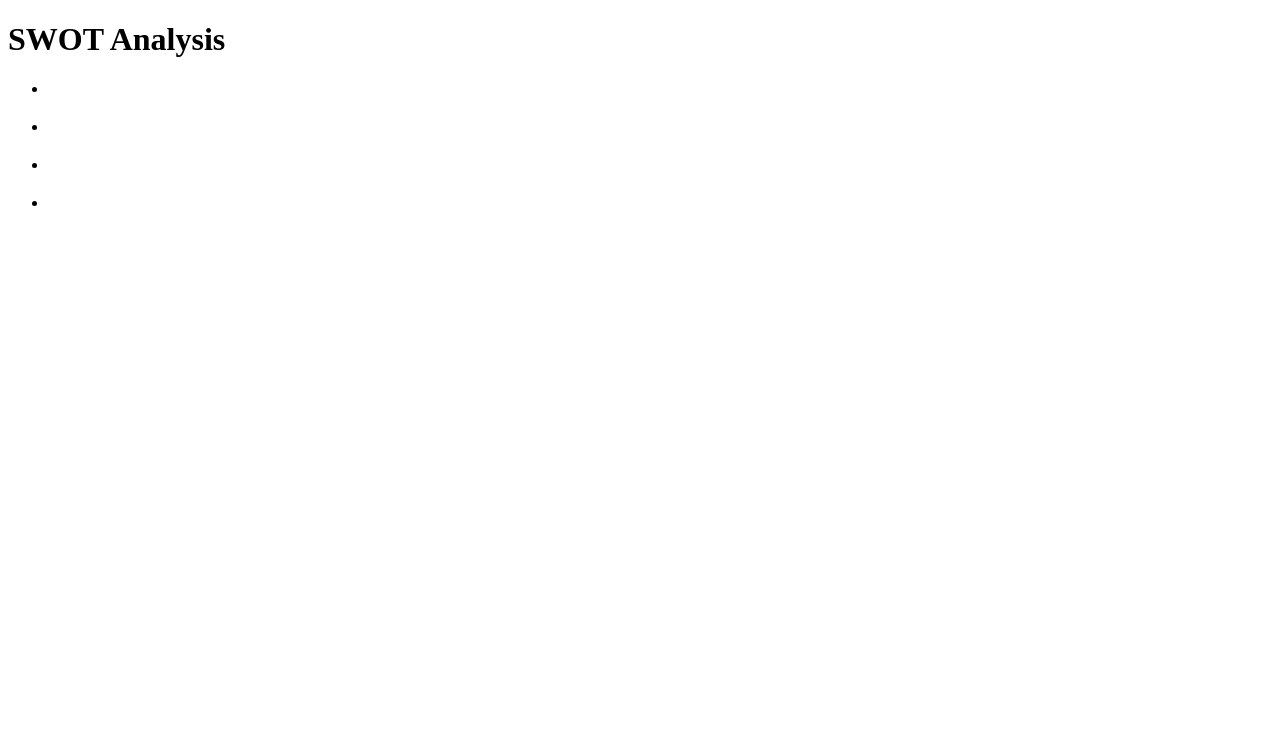
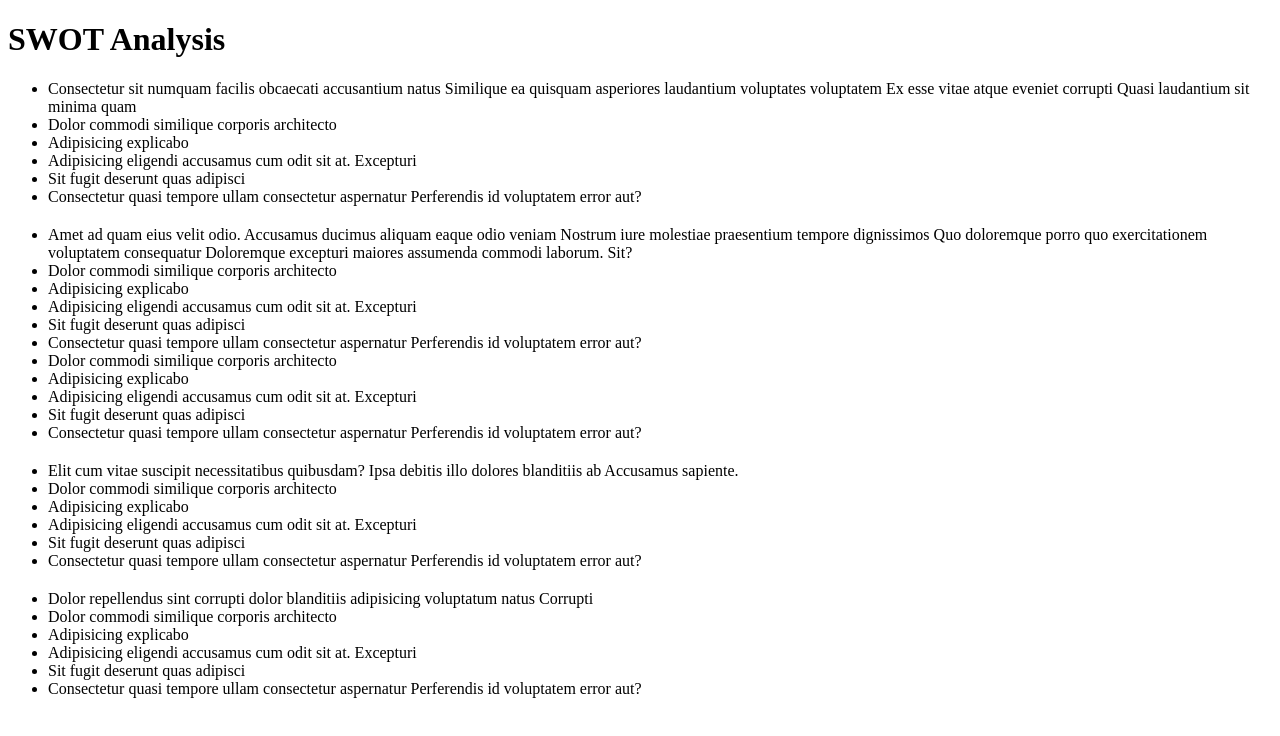
Before and after one commit to AtrociousProgrammer/swot-analysis, a plain HTML site: page index.html in a window 1280 px wide. Drawn offline with Linux system fonts and the light colour scheme.

Commit message:
Add: Dummy text and Reformat: 8 width to 4 width tabs

```diff
--- a/index.html
+++ b/index.html
@@ -14,26 +14,53 @@
 			<section class="component_section_wrapper">
 				<div class="component">
 					<h2 class="component_name"></h2>
+					<ul class="component_list" id="strengths">
+						<li class="component_item">
+							Consectetur sit numquam facilis obcaecati accusantium natus Similique ea quisquam asperiores laudantium voluptates voluptatem Ex esse vitae atque eveniet corrupti Quasi laudantium sit minima quam
+						</li>
+						<li class="component_item">Dolor commodi similique corporis architecto</li>
+						<li class="component_item">Adipisicing explicabo</li>
+						<li class="component_item">Adipisicing eligendi accusamus cum odit sit at. Excepturi</li>
+						<li class="component_item">Sit fugit deserunt quas adipisci</li>
+						<li class="component_item">Consectetur quasi tempore ullam consectetur aspernatur Perferendis id voluptatem error aut?</li>
+					</ul>
+				</div>
+				<div class="component" id="weaknesses">
+					<h2 class="component_name"></h2>
 					<ul class="component_list">
-                    <li class="component_item"></li>
+						<li class="component_item">Amet ad quam eius velit odio. Accusamus ducimus aliquam eaque odio veniam Nostrum iure molestiae praesentium tempore dignissimos Quo doloremque porro quo exercitationem voluptatem consequatur Doloremque excepturi maiores assumenda commodi laborum. Sit?</li>
+						<li class="component_item">Dolor commodi similique corporis architecto</li>
+						<li class="component_item">Adipisicing explicabo</li>
+						<li class="component_item">Adipisicing eligendi accusamus cum odit sit at. Excepturi</li>
+						<li class="component_item">Sit fugit deserunt quas adipisci</li>
+						<li class="component_item">Consectetur quasi tempore ullam consectetur aspernatur Perferendis id voluptatem error aut?</li>
+						<li class="component_item">Dolor commodi similique corporis architecto</li>
+						<li class="component_item">Adipisicing explicabo</li>
+						<li class="component_item">Adipisicing eligendi accusamus cum odit sit at. Excepturi</li>
+						<li class="component_item">Sit fugit deserunt quas adipisci</li>
+						<li class="component_item">Consectetur quasi tempore ullam consectetur aspernatur Perferendis id voluptatem error aut?</li>
 					</ul>
 				</div>
 				<div class="component">
+					<h2 class="component_name" id="opportunities"></h2>
+					<ul class="component_list">
+						<li class="component_item">Elit cum vitae suscipit necessitatibus quibusdam? Ipsa debitis illo dolores blanditiis ab Accusamus sapiente.</li>
+						<li class="component_item">Dolor commodi similique corporis architecto</li>
+						<li class="component_item">Adipisicing explicabo</li>
+						<li class="component_item">Adipisicing eligendi accusamus cum odit sit at. Excepturi</li>
+						<li class="component_item">Sit fugit deserunt quas adipisci</li>
+						<li class="component_item">Consectetur quasi tempore ullam consectetur aspernatur Perferendis id voluptatem error aut?</li>
+					</ul>
+				</div>
+				<div class="component" id="threats">
 					<h2 class="component_name"></h2>
 					<ul class="component_list">
-                    <li class="component_item"></li>
-                </ul>
-            </div>
-            <div class="component">
-                <h2 class="component_name"></h2>
-                <ul class="component_list">
-                    <li class="component_item"></li>
-                </ul>
-            </div>
-            <div class="component">
-                <h2 class="component_name"></h2>
-                <ul class="component_list">
-                    <li class="component_item"></li>
+						<li class="component_item">Dolor repellendus sint corrupti dolor blanditiis adipisicing voluptatum natus Corrupti</li>
+						<li class="component_item">Dolor commodi similique corporis architecto</li>
+						<li class="component_item">Adipisicing explicabo</li>
+						<li class="component_item">Adipisicing eligendi accusamus cum odit sit at. Excepturi</li>
+						<li class="component_item">Sit fugit deserunt quas adipisci</li>
+						<li class="component_item">Consectetur quasi tempore ullam consectetur aspernatur Perferendis id voluptatem error aut?</li>
 					</ul>
 				</div>
 			</section>
```
Lines whose indentation alone changed are shown as unchanged.
